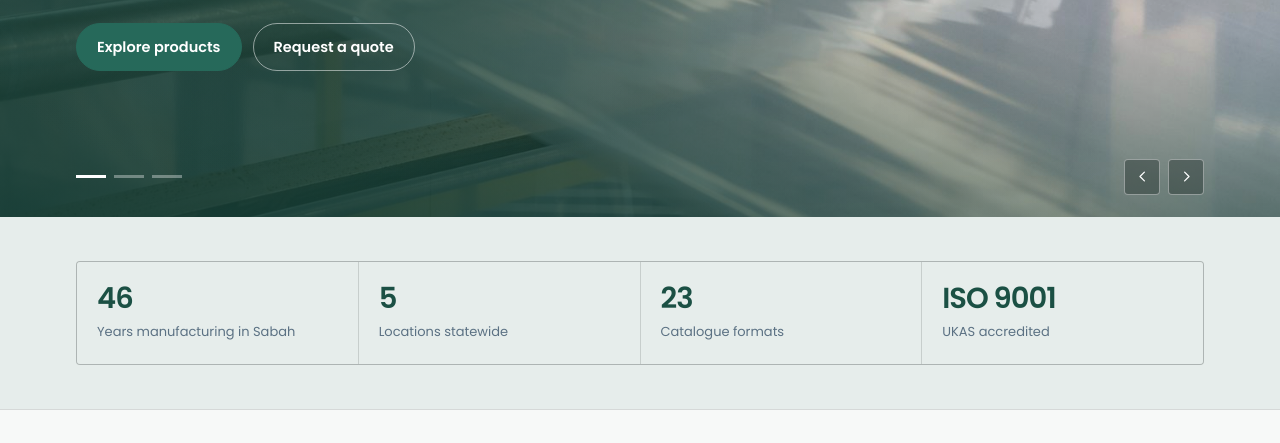
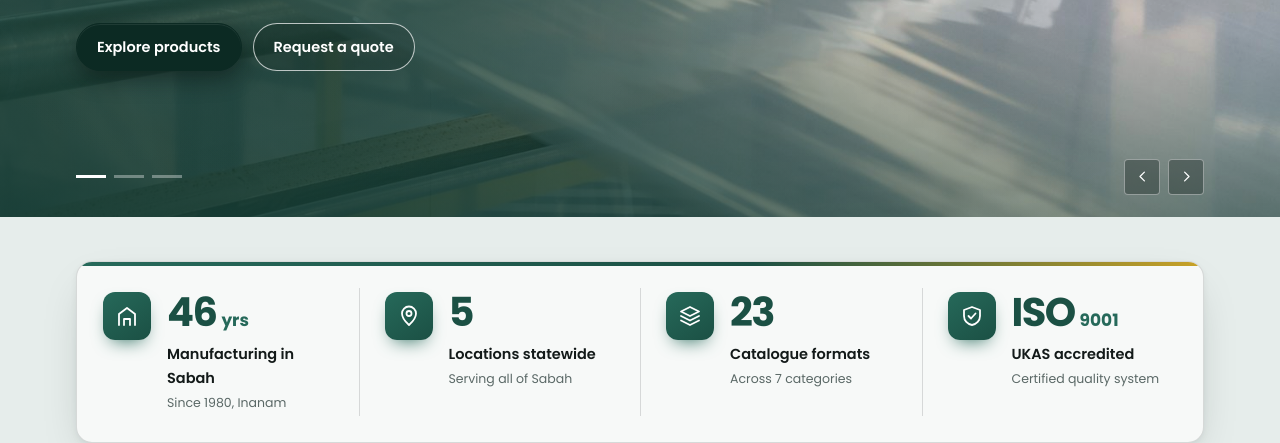
Before and after one commit to clssam-jpg/uniang-site, a plain HTML site: page index.html in a window 1280 px wide. Shown: the part 511-954 px from the top of the page. Drawn offline with Linux system fonts and the light colour scheme.

Commit message:
Add files via upload

```diff
--- a/index.html
+++ b/index.html
@@ -483,6 +483,10 @@ figcaption{font-family:"IBM Plex Mono",monospace;font-size:10.5px;letter-spacing
 .arrows svg{width:15px;height:15px;fill:none;stroke:currentColor;stroke-width:2}
 .arrows button{background:rgba(10,24,20,.32);backdrop-filter:blur(6px);-webkit-backdrop-filter:blur(6px)}
 .arrows button:hover{background:rgba(10,24,20,.5)}
+/* hero-btn-dark */
+.slide .btn:not(.line){background:#0C2A23;border-color:#0C2A23;color:#fff;box-shadow:0 8px 22px rgba(4,14,11,.45),inset 0 1px 0 rgba(255,255,255,.08)}
+.slide .btn:not(.line):hover{background:#06201A;border-color:#06201A;transform:translateY(-1px);box-shadow:0 10px 26px rgba(4,14,11,.55)}
+.slide .btn.line{border-color:rgba(255,255,255,.7);background:rgba(10,24,20,.18)}
 @media(max-width:700px){.slide{min-height:clamp(440px,68vh,560px)}
   .slide .wrap{padding-top:36px;padding-bottom:84px}.arrows{display:none}}
 
@@ -843,6 +847,32 @@ html[data-theme="dark"] .sec.tight.mist .pcard{background:var(--mist)}
   h3,h4{font-weight:700;letter-spacing:-.012em}
   .btn,button,.nav a{font-weight:600}
 </style>
+<style id="kpi-css">
+.kpi-sec{padding-top:44px;padding-bottom:44px}
+.kpis{display:grid;grid-template-columns:repeat(4,1fr);background:var(--white,#fff);border-radius:16px;position:relative;overflow:hidden;
+  box-shadow:0 18px 44px -18px rgba(12,30,26,.28),0 2px 6px rgba(12,30,26,.06);border:1px solid var(--line)}
+.kpis::before{content:"";position:absolute;left:0;right:0;top:0;height:4px;background:linear-gradient(90deg,var(--jade),var(--jade-d,var(--jade)) 60%,#C9A227)}
+.kpi{display:flex;gap:16px;align-items:flex-start;padding:30px 26px 28px;position:relative;transition:background .25s}
+.kpi+.kpi::before{content:"";position:absolute;left:0;top:26px;bottom:26px;width:1px;background:var(--line)}
+.kpi:hover{background:color-mix(in srgb,var(--jade) 6%,transparent)}
+.kpi-ic{flex:none;width:48px;height:48px;border-radius:12px;display:grid;place-items:center;color:#fff;
+  background:linear-gradient(145deg,var(--jade),var(--jade-d,var(--jade)));box-shadow:0 8px 18px -8px var(--jade);transition:transform .25s}
+.kpi:hover .kpi-ic{transform:translateY(-3px) rotate(-4deg)}
+.kpi-ic svg{width:24px;height:24px;fill:none;stroke:currentColor;stroke-width:1.8;stroke-linecap:round;stroke-linejoin:round}
+.kpi-v{display:flex;align-items:baseline;gap:5px;line-height:1}
+.kpi-v b{font-size:40px;font-weight:700;letter-spacing:-.04em;color:var(--jade-d,var(--jade))}
+.kpi-v em{font-style:normal;font-size:17px;font-weight:700;color:var(--jade)}
+.kpi strong{display:block;margin-top:10px;font-size:14.5px;font-weight:600;color:var(--ink)}
+.kpi span:not(.kpi-ic){display:block;margin-top:3px;font-size:12.5px;color:var(--muted)}
+@media(max-width:1000px){.kpis{grid-template-columns:1fr 1fr}.kpi:nth-child(3)::before{display:none}
+  .kpi:nth-child(n+3){border-top:1px solid var(--line)}}
+.kpi>div{min-width:0}
+@media(max-width:520px){.kpi{flex-direction:column;padding:20px 16px;gap:12px}.kpi-ic{width:40px;height:40px}.kpi-v b{font-size:32px}.kpi strong{font-size:13.5px}}
+</style>
+<script id="kpi-js">document.addEventListener('DOMContentLoaded',function(){var els=document.querySelectorAll('.kpi-n[data-count]');if(!els.length||!('IntersectionObserver' in window))return;
+var io=new IntersectionObserver(function(es){es.forEach(function(e){if(!e.isIntersecting)return;io.unobserve(e.target);var el=e.target,n=+el.dataset.count,t0=null;
+function f(t){t0=t0||t;var p=Math.min(1,(t-t0)/1200);el.textContent=Math.round(n*(1-Math.pow(1-p,3)));if(p<1)requestAnimationFrame(f);}requestAnimationFrame(f);});},{threshold:.4});
+els.forEach(function(el){io.observe(el);});});</script>
 </head>
 <body>
 
@@ -1017,13 +1047,17 @@ html[data-theme="dark"] .sec.tight.mist .pcard{background:var(--mist)}
   </div>
 </section>
 
-<section class="sec tight mist">
+<section class="sec tight mist kpi-sec">
   <div class="wrap">
-    <div class="stats reveal">
-      <div><b>46</b><span>Years manufacturing in Sabah</span></div>
-      <div><b>5</b><span>Locations statewide</span></div>
-      <div><b>23</b><span>Catalogue formats</span></div>
-      <div><b>ISO 9001</b><span>UKAS accredited</span></div>
+    <div class="kpis reveal">
+      <div class="kpi"><span class="kpi-ic"><svg viewBox="0 0 24 24"><path d="M4 21V10l8-6 8 6v11"/><path d="M9 21v-6h6v6"/></svg></span>
+        <div><div class="kpi-v"><b class="kpi-n" data-count=46>46</b><em>yrs</em></div><strong>Manufacturing in Sabah</strong><span>Since 1980, Inanam</span></div></div>
+      <div class="kpi"><span class="kpi-ic"><svg viewBox="0 0 24 24"><path d="M12 21s-7-6.2-7-11.5A7 7 0 0 1 19 9.5C19 14.8 12 21 12 21z"/><circle cx="12" cy="9.5" r="2.5"/></svg></span>
+        <div><div class="kpi-v"><b class="kpi-n" data-count=5>5</b><em></em></div><strong>Locations statewide</strong><span>Serving all of Sabah</span></div></div>
+      <div class="kpi"><span class="kpi-ic"><svg viewBox="0 0 24 24"><path d="M12 3 3 7.5l9 4.5 9-4.5z"/><path d="M3 12l9 4.5 9-4.5"/><path d="M3 16.5 12 21l9-4.5"/></svg></span>
+        <div><div class="kpi-v"><b class="kpi-n" data-count=23>23</b><em></em></div><strong>Catalogue formats</strong><span>Across 7 categories</span></div></div>
+      <div class="kpi"><span class="kpi-ic"><svg viewBox="0 0 24 24"><path d="M12 3l8 3v6c0 4.6-3.4 8.2-8 9-4.6-.8-8-4.4-8-9V6z"/><path d="m8.5 12 2.5 2.5 4.5-5"/></svg></span>
+        <div><div class="kpi-v"><b class="kpi-n">ISO</b><em>9001</em></div><strong>UKAS accredited</strong><span>Certified quality system</span></div></div>
     </div>
   </div>
 </section>
@@ -1191,7 +1225,7 @@ html[data-theme="dark"] .sec.tight.mist .pcard{background:var(--mist)}
         <p>From a single extrusion line in 1980 to fourteen lines, two gravure presses and a converting hall today.</p>
       </a>
       <a class="newscard reveal" href="sustainability.html">
-        <img src="assets/recycling.jpg" alt="">
+        <img src="assets/recycling-card.jpg" alt="Film offcuts collected for recycling">
         <div class="meta">Sustainability</div>
         <h4>Mono-material structures now offered on every repeat review</h4>
         <p>Down-gauging and single-polymer redesign proposed at each annual structure review, with test data supplied.</p>
```
